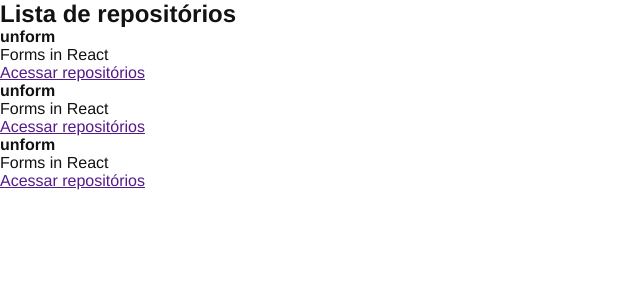
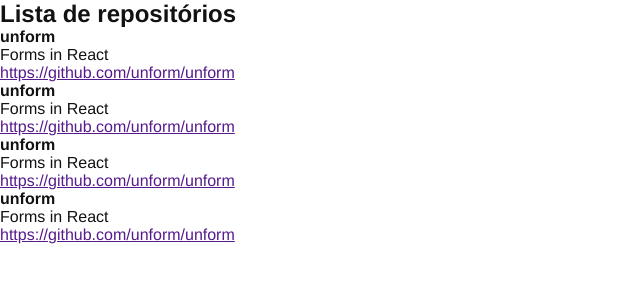
Before and after one commit to devEzt/01-github-explorer, a React app: page / in a window 1280 px wide. Shown: the top 300 px of the page, without its empty margins (0-640 px from the left). Built offline with nearby package versions, Linux system fonts and the light colour scheme.

Commit message:
feat(main): implement components using props with react components

```diff
--- /dev/null
+++ b/src/components/RepositoryItem.jsx
@@ -0,0 +1,9 @@
+export function RepositoryItem(props) {
+  return (
+    <li>
+      <strong>{props.repository.name ?? 'Default'}</strong>
+      <p>{props.repository.description}</p>
+      <a href="">{props.repository.link}</a>
+    </li>
+  )
+}
--- a/src/components/RepositoryList.jsx
+++ b/src/components/RepositoryList.jsx
@@ -1,4 +1,10 @@
-const repositoryName = 'unform'
+import { RepositoryItem } from './RepositoryItem'
+
+const repository = {
+  name: 'unform',
+  description: 'Forms in React',
+  link: 'https://github.com/unform/unform',
+}
 
 export function RepositoryList() {
   return (
@@ -6,23 +12,10 @@
       <h1> Lista de repositórios</h1>
 
       <ul>
-        <li>
-          <strong>{repositoryName}</strong>
-          <p>Forms in React</p>
-          <a href="">Acessar repositórios</a>
-        </li>
-
-        <li>
-          <strong>{repositoryName}</strong>
-          <p>Forms in React</p>
-          <a href="">Acessar repositórios</a>
-        </li>
-
-        <li>
-          <strong>{repositoryName}</strong>
-          <p>Forms in React</p>
-          <a href="">Acessar repositórios</a>
-        </li>
+        <RepositoryItem repository={repository} />
+        <RepositoryItem repository={repository} />
+        <RepositoryItem repository={repository} />
+        <RepositoryItem repository={repository} />
       </ul>
     </section>
   )
```
